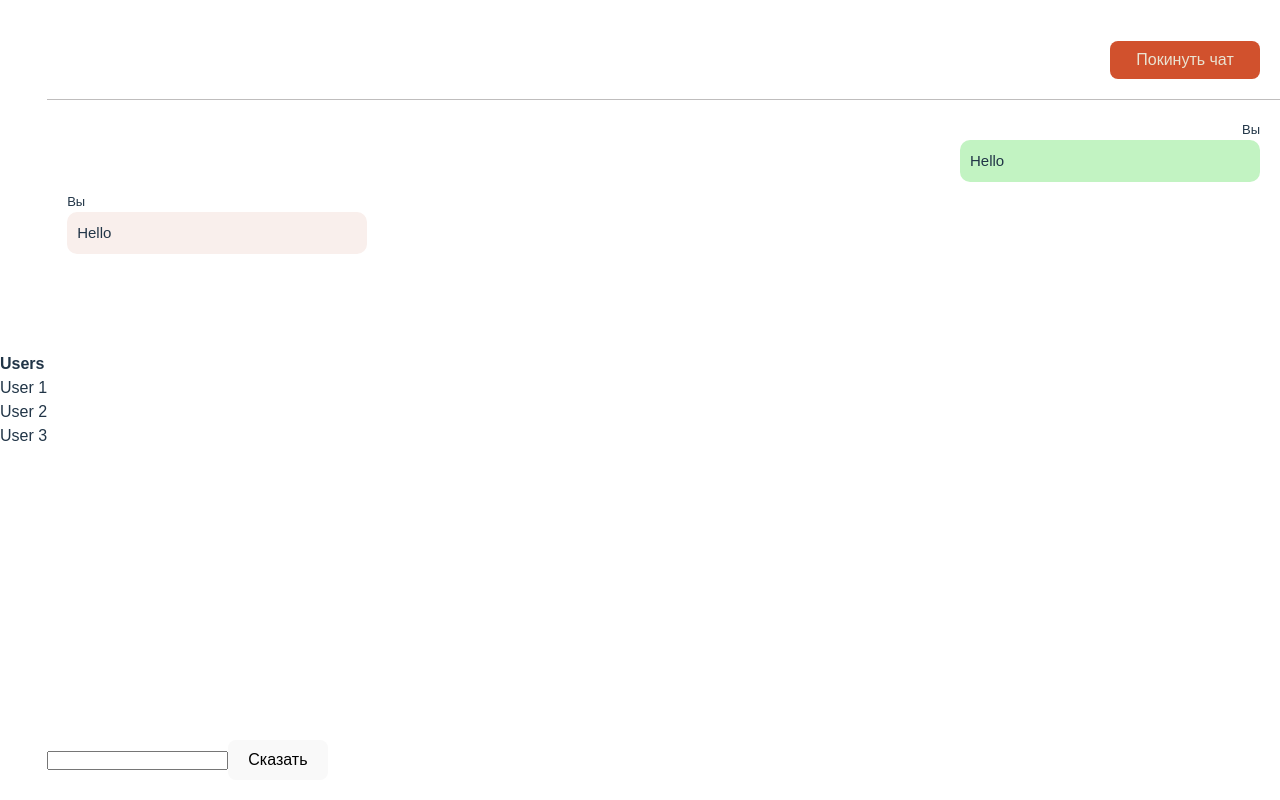
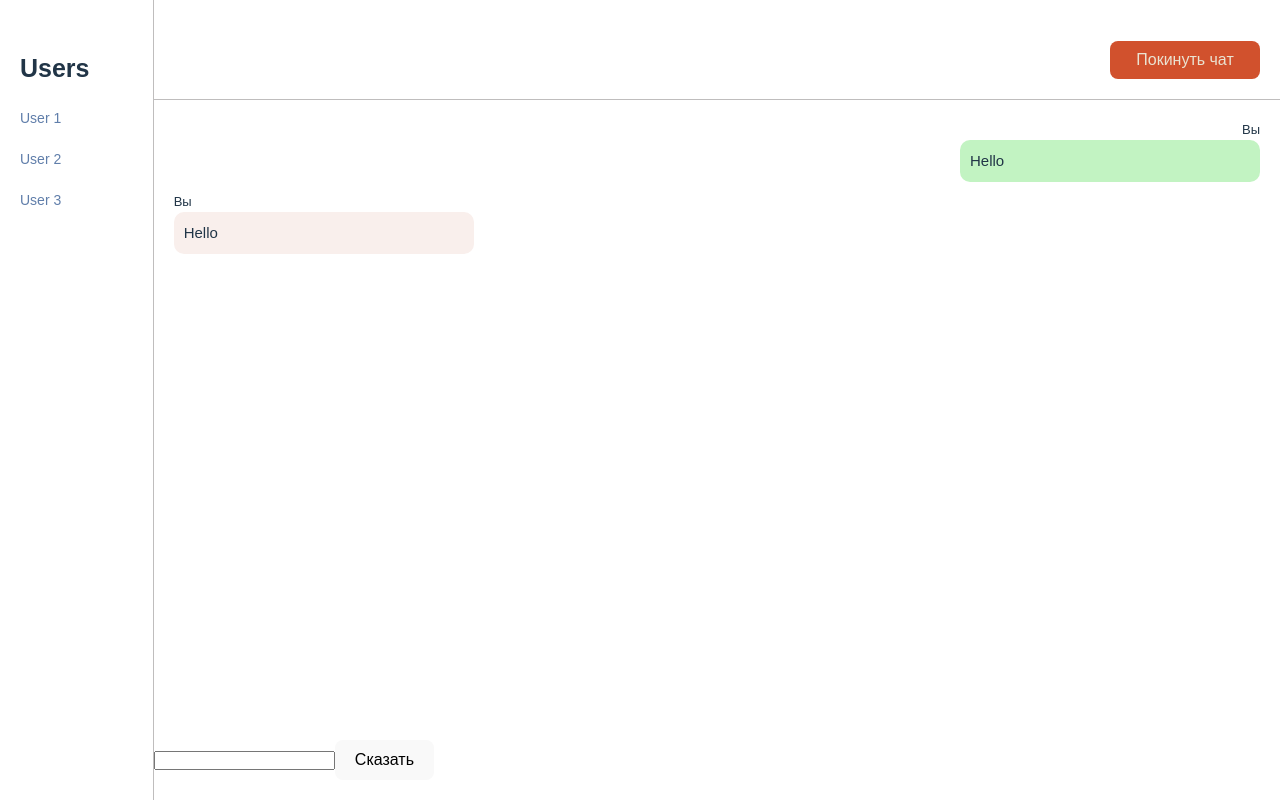
Before and after one commit to SweatShot/websocket-chat-app, a React (Vite) app in the folder client/: page /chat in a window 1280 px wide. Built offline with nearby package versions, Linux system fonts and the light colour scheme; no server answers.

Commit message:
add: добавил стили в sidebar

```diff
--- a/client/src/components/chat/components/sidebar/sidebar.jsx
+++ b/client/src/components/chat/components/sidebar/sidebar.jsx
@@ -2,9 +2,9 @@ import styles from "./styles.module.css"
 
 export const Sidebar = () => {
   return (
-    <div className="sidebar">
-      <h4 className="header">Users</h4>
-      <ul className="users">
+    <div className={styles.sidebar}>
+      <h4 className={styles.header}>Users</h4>
+      <ul className={styles.users}>
         <li>User 1</li>
         <li>User 2</li>
         <li>User 3</li>
--- a/client/src/components/chat/components/sidebar/styles.module.css
+++ b/client/src/components/chat/components/sidebar/styles.module.css
@@ -0,0 +1,24 @@
+.sidebar {
+    height: 100%;
+    background-color: #ffffff;
+    flex: 0.2;
+    padding: 20px;
+    border-right: 1px solid #bfbdbd;
+}
+
+.header {
+    margin: 30px 0 20px 0;
+    font-size: 25px;
+}
+
+.users {
+    margin-bottom: 10px;
+    color: #607eaa;
+    font-size: 14px;
+    list-style: none;
+}
+
+.users > li {
+    margin-bottom: 20px;
+    cursor: pointer;
+}
```
